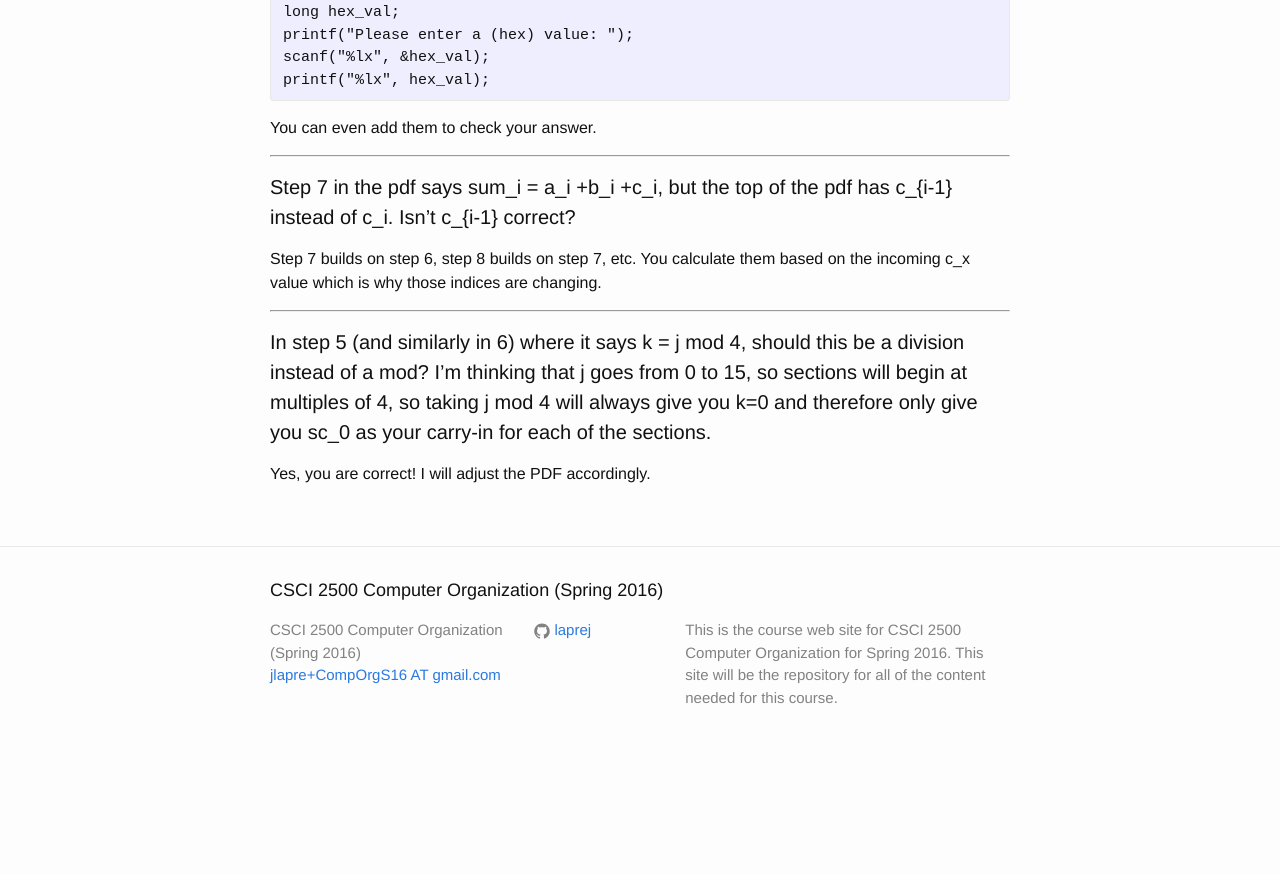
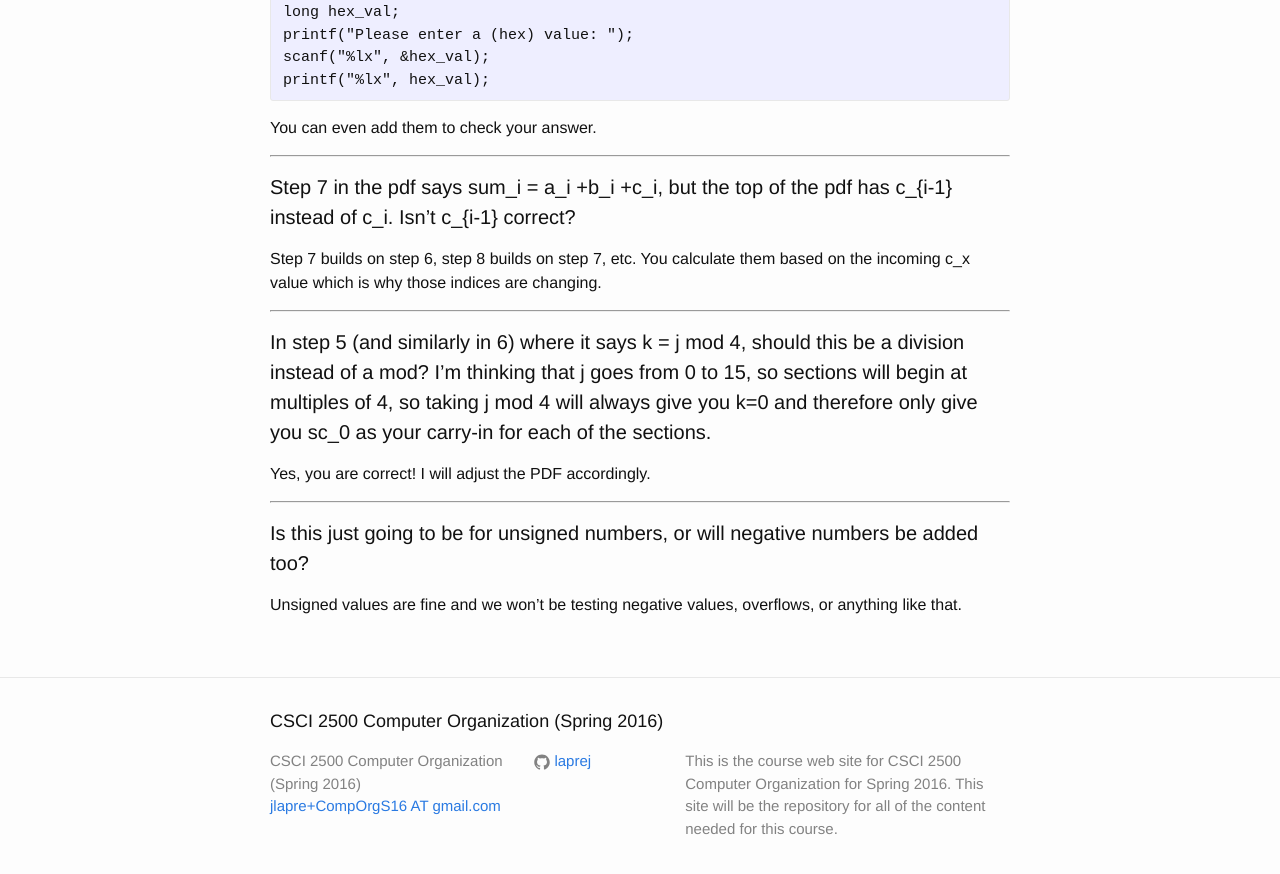
Before and after one commit to RPI-CSCI-2500-2016-Spring/RPI-CSCI-2500-2016-Spring.github.io, a Jekyll site: the page built from _posts/2016-03-18-assignment4-questions.md, in a window 1280 px wide and 900 px high, scrolled down 602 px. Shown: the top 874 px of the window. Built offline with Jekyll 4.4.1, drawn with Linux system fonts in a browser that asks for light colours; before the commit the page ends 1371 px from its top, so only the background shows below that.

Commit message:
Added A4Q5

```diff
--- a/_posts/2016-03-18-assignment4-questions.md
+++ b/_posts/2016-03-18-assignment4-questions.md
@@ -45,6 +45,14 @@ You calculate them based on the incoming c_x value which is why those indices ar
 
 <a id="Q4"></a>
 
-#### In step 5 (and similarly in 6) where it says k = j mod 4, should this be a division instead of a mod?  I’m thinking that j goes from 0 to 15, so sections will begin at multiples of 4, so taking j mod 4 will always give you k=0 and therefore only give you sc_0 as your carry-in for each of the sections.
+#### In step 5 (and similarly in 6) where it says k = j mod 4, should this be a division instead of a mod?  I'm thinking that j goes from 0 to 15, so sections will begin at multiples of 4, so taking j mod 4 will always give you k=0 and therefore only give you sc_0 as your carry-in for each of the sections.
 
 Yes, you are correct!  I will adjust the PDF accordingly.
+
+---------------------------------------
+
+<a id="Q5"></a>
+
+#### Is this just going to be for unsigned numbers, or will negative numbers be added too?
+
+Unsigned values are fine and we won't be testing negative values, overflows, or anything like that.
```
Also changed, not shown: other parts of _posts/2016-03-18-assignment4-questions.md (+1 -1 lines).
